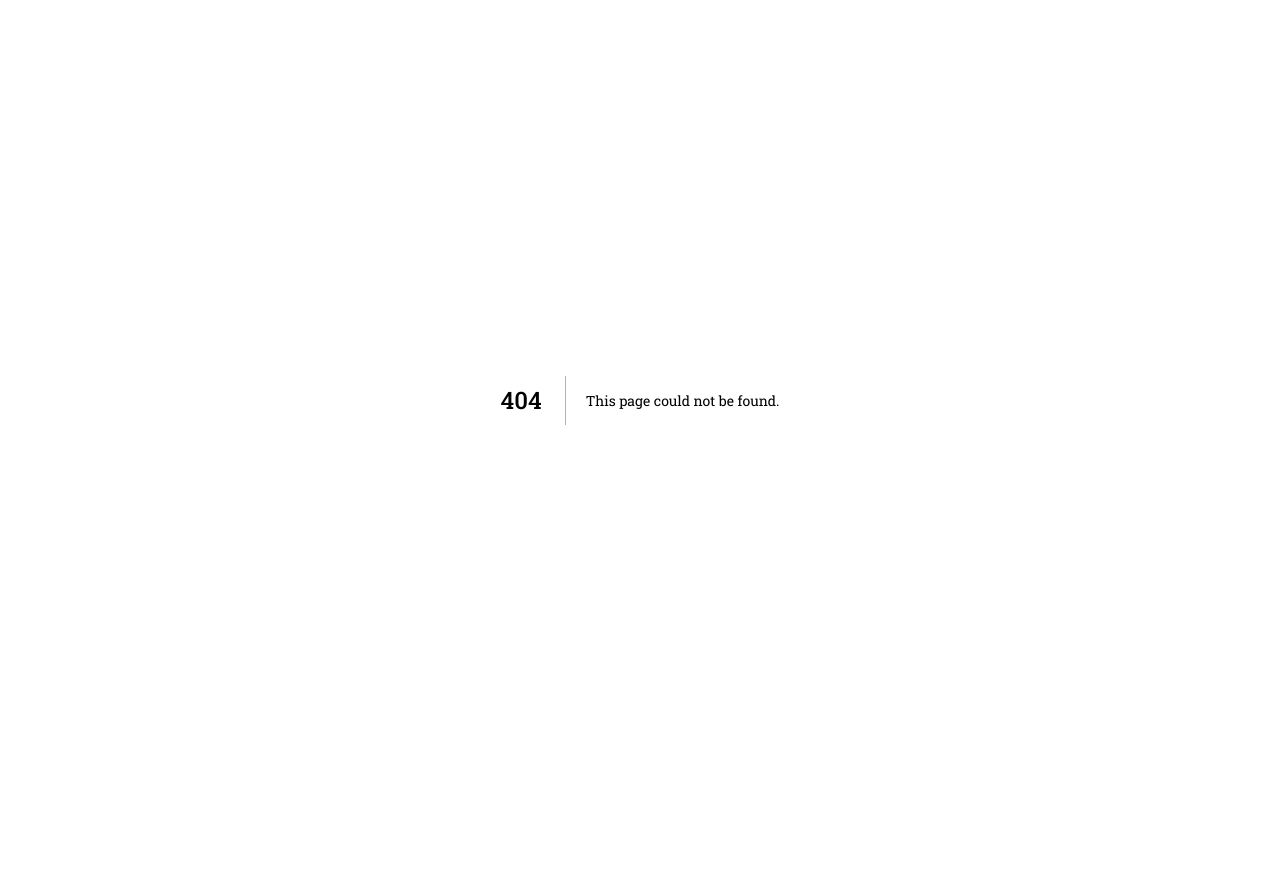
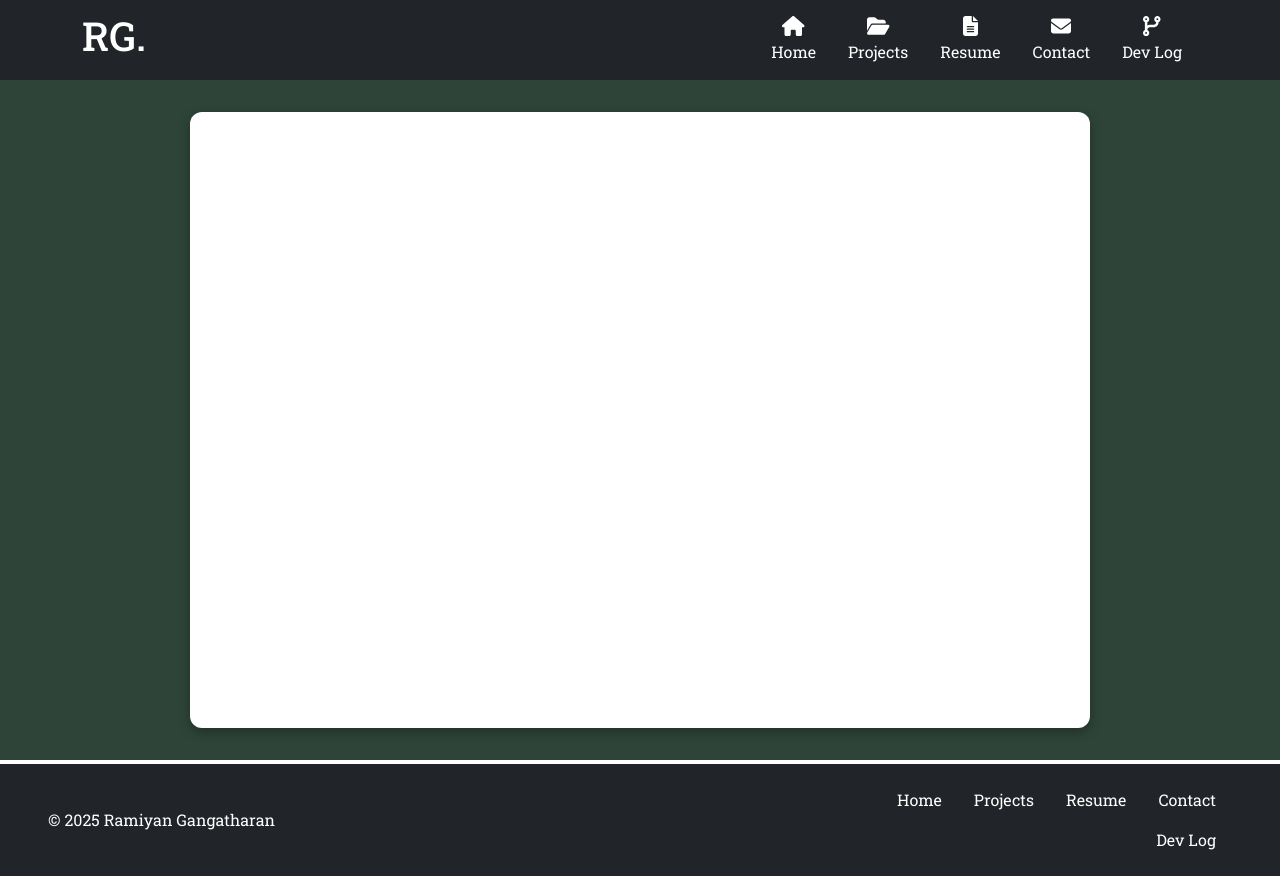
Before and after one commit to RamiyanGangatharan/Portfolio2025, a Next.js app in the folder client/: page /resume in a window 1280 px wide. Before the commit this address had no page. Before the commit the page ends 800 px from the top, so only its background shows below. Built offline with nearby package versions, Linux system fonts and the light colour scheme.

Commit message:
Resume Page

```diff
--- a/client/src/pages/_app.js
+++ b/client/src/pages/_app.js
@@ -4,10 +4,6 @@ import 'bootstrap/dist/css/bootstrap.min.css';
 import { useEffect } from "react";
 
 export default function App({ Component, pageProps }) {
-  useEffect(() => {
-
-    import("bootstrap/dist/js/bootstrap.bundle.min.js");
-  }, []);
-
+  useEffect(() => { import("bootstrap/dist/js/bootstrap.bundle.min.js"); }, []);
   return <Component {...pageProps} />;
 }
--- a/client/src/pages/components/footer.js
+++ b/client/src/pages/components/footer.js
@@ -1,24 +1,17 @@
-import { FontAwesomeIcon } from "@fortawesome/react-fontawesome";
-import * as SolidIcons from "@fortawesome/free-solid-svg-icons";
 import "@/styles/globals.css";
 
-export default function Footer() {
+export default function Footer()
+{
   return (
-    <footer className="d-flex flex-wrap justify-content-between align-items-center py-4 mt-5 border-top px-4">
-      <p className="col-md-4 mb-0">© 2025 Ramiyan Gangatharan</p>
-
-      <ul className="nav col-md-4 justify-content-end">
-        <li className="nav-item">
-          <a href="/" className="nav-link text-white">
-            Home
-          </a>
-        </li>
-        <li className="nav-item">
-          <a href="/" className="nav-link text-white">
-            Developer Log
-          </a>
-        </li>
-      </ul>
+    <footer className="d-flex flex-wrap justify-content-between align-items-center bg-dark text-white py-3 mt-1 px-5">
+        <p className="col-md-4 mb-0">© 2025 Ramiyan Gangatharan</p>
+        <ul className="nav col-md-4 justify-content-end">
+            <li className="nav-item"><a href="/" className="nav-link text-white">Home</a></li>
+            <li className="nav-item"><a href="/projects" className="nav-link text-white">Projects</a></li>
+            <li className="nav-item"><a href="/resume" className="nav-link text-white">Resume</a></li>
+            <li className="nav-item"><a href="/contact" className="nav-link text-white">Contact</a></li>
+            <li className="nav-item"> <a href="/devlog" className="nav-link text-white">Dev Log</a></li>
+        </ul>
     </footer>
   );
 }
--- a/client/src/pages/components/header.js
+++ b/client/src/pages/components/header.js
@@ -2,67 +2,38 @@ import { FontAwesomeIcon } from "@fortawesome/react-fontawesome";
 import * as SolidIcons from "@fortawesome/free-solid-svg-icons";
 import "@/styles/globals.css";
 
-export default function Header() {
+export default function Header()
+{
   return (
       <header>
         <div className="px-3 py-2 bg-dark text-white">
             <div className="container">
                 <div className="d-flex flex-wrap align-items-center justify-content-center justify-content-lg-start">
-            <a
-              href="/"
-              className="d-flex align-items-center my-2 my-lg-0 me-lg-auto text-white text-decoration-none"
-            >
-              <h1>RG</h1>
-            </a>
+                    <a href="/" className="d-flex align-items-center my-2 my-lg-0 me-lg-auto text-white text-decoration-none"><h1>RG.</h1></a>
                     <ul className="nav col-12 col-lg-auto my-2 justify-content-center my-md-0 text-small">
                         <li>
                             <a href="/" className="nav-link text-center text-white">
-                  <FontAwesomeIcon
-                    icon={SolidIcons.faHouse}
-                    className="d-block mx-auto mb-1"
-                    size="lg"
-                  />
-                  Home
+                                <FontAwesomeIcon icon={SolidIcons.faHouse} className="d-block mx-auto mb-1" size="lg" /> Home
                             </a>
                         </li>
                         <li>
                             <a href="/projects" className="nav-link text-white text-center">
-                  <FontAwesomeIcon
-                    icon={SolidIcons.faFolderOpen}
-                    className="d-block mx-auto mb-1"
-                    size="lg"
-                  />
-                  Projects
+                                <FontAwesomeIcon icon={SolidIcons.faFolderOpen} className="d-block mx-auto mb-1" size="lg" /> Projects
                             </a>
                         </li>
                         <li>
                             <a href="/resume" className="nav-link text-white text-center">
-                  <FontAwesomeIcon
-                    icon={SolidIcons.faFileAlt}
-                    className="d-block mx-auto mb-1"
-                    size="lg"
-                  />
-                  Resume
+                                <FontAwesomeIcon icon={SolidIcons.faFileAlt} className="d-block mx-auto mb-1" size="lg" /> Resume
                             </a>
                         </li>
                         <li>
                             <a href="/contact" className="nav-link text-white text-center">
-                  <FontAwesomeIcon
-                    icon={SolidIcons.faEnvelope}
-                    className="d-block mx-auto mb-1"
-                    size="lg"
-                  />
-                  Contact
+                                <FontAwesomeIcon icon={SolidIcons.faEnvelope} className="d-block mx-auto mb-1" size="lg" /> Contact
                             </a>
                         </li>
                         <li>
                             <a href="/devlog" className="nav-link text-white text-center">
-                  <FontAwesomeIcon
-                    icon={SolidIcons.faCodeBranch}
-                    className="d-block mx-auto mb-1"
-                    size="lg"
-                  />
-                  Dev Log
+                                <FontAwesomeIcon icon={SolidIcons.faCodeBranch} className="d-block mx-auto mb-1" size="lg" /> Dev Log
                             </a>
                         </li>
                     </ul>
--- a/client/src/pages/index.js
+++ b/client/src/pages/index.js
@@ -3,10 +3,10 @@ import Header from "./components/header";
 import Footer from "./components/footer";
 import About from "./components/about";
 
-export default function Home() {
+export default function Home()
+{
   return (
-    <>
-      <head><title>Rami's Portfolio</title></head>
+    <><head><title>Rami's Portfolio</title></head>
       <Header />
       <main className="container mt-5">
         <About/>
--- /dev/null
+++ b/client/src/pages/resume.js
@@ -0,0 +1,45 @@
+import "@/styles/globals.css";
+import Head from "next/head";
+import Header from "./components/header";
+import Footer from "./components/footer";
+
+export default function DevLog() {
+    return (
+        <>
+            <Head><title>Resume</title></Head>
+            <Header/>
+            <main
+                style=
+                {
+                    {
+                        display: "flex",
+                        justifyContent: "center",
+                        alignItems: "center",
+                        padding: "2rem 1rem",
+                        minHeight: "83vh",
+                        backgroundColor: "var(--bg-color)",
+                    }
+                }
+            >
+                <iframe
+                    id="resume"
+                    title="Ramiyan: Resume"
+                    src="/img/resume.pdf"
+                    style=
+                    {
+                        {
+                            width: "100%",
+                            maxWidth: "900px",
+                            height: "100%",
+                            minHeight: "77vh",
+                            border: "none",
+                            boxShadow: "0 4px 12px rgba(0, 0, 0, 0.3)",
+                            borderRadius: "12px",
+                        }
+                    }
+                />
+            </main>
+            <Footer/>
+        </>
+    );
+}
```
Also changed, not shown: client/src/pages/components/about.js (+32 -44 lines), client/src/pages/devlog.js (+9 -14 lines), client/src/styles/globals.css (+3 -9 lines), 1 other file (tests, documents, lock files or other folders). Lines whose indentation alone changed are shown as unchanged.
